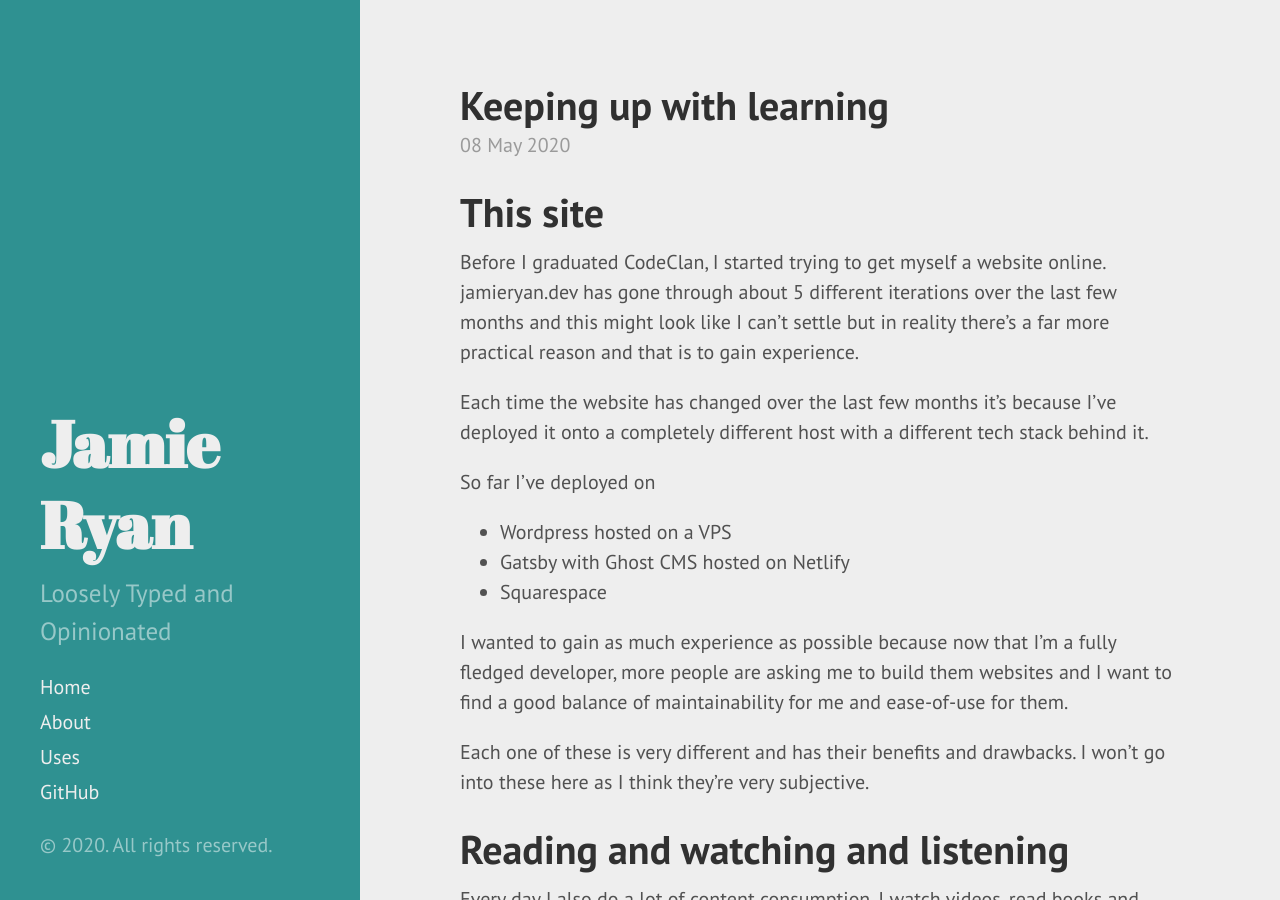
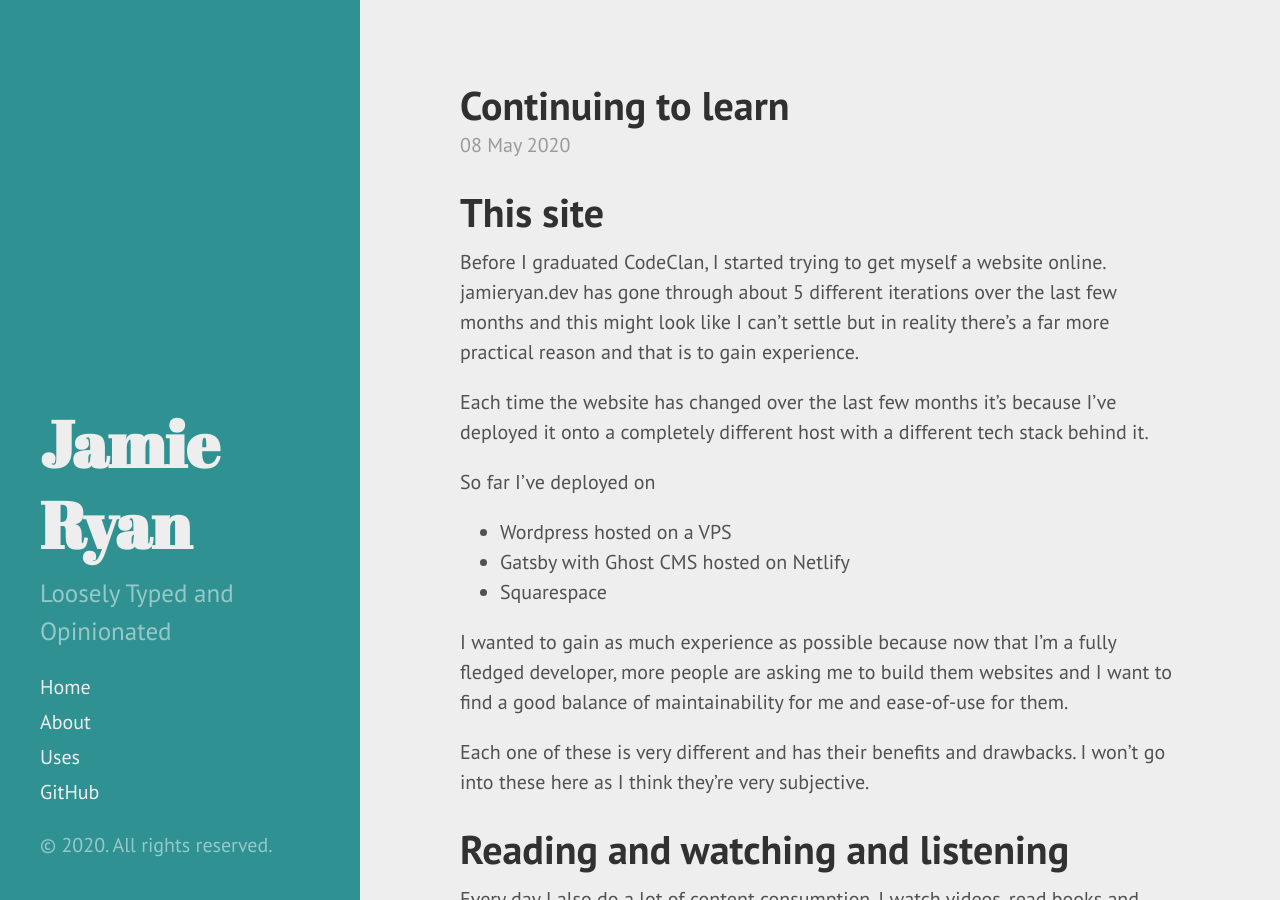
Before and after one commit to MrJamieRyan/mrjamieryan.github.io, a Jekyll site: the page built from _posts/2020-05-08-keeping-up-with-learning.md, in a window 1280 px wide and 900 px high. Built offline with Jekyll 4.4.1, drawn with Linux system fonts in a browser that asks for light colours.

Commit message:
Update from Forestry.io Jamie Ryan updated _posts/2020-05-08-keeping-up-with-learning.md

```diff
--- a/_posts/2020-05-08-keeping-up-with-learning.md
+++ b/_posts/2020-05-08-keeping-up-with-learning.md
@@ -1,6 +1,6 @@
 ---
 layout: post
-title: Keeping up with learning
+title: Continuing to learn
 
 ---
 # This site
```
